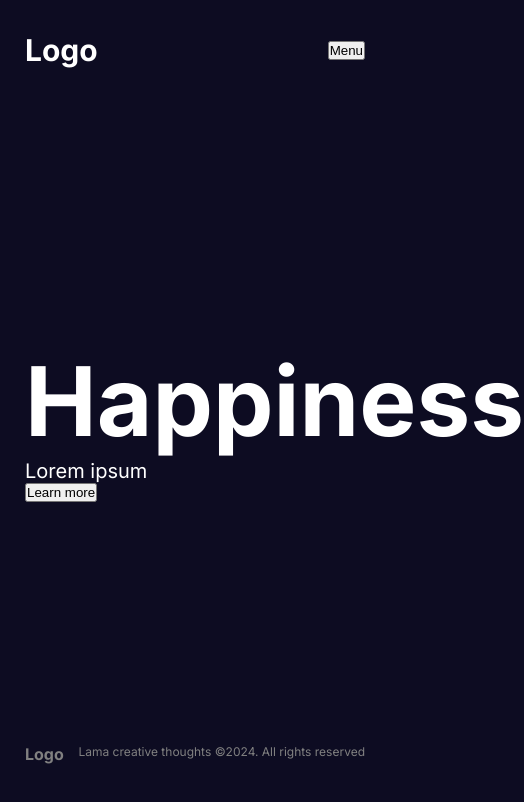
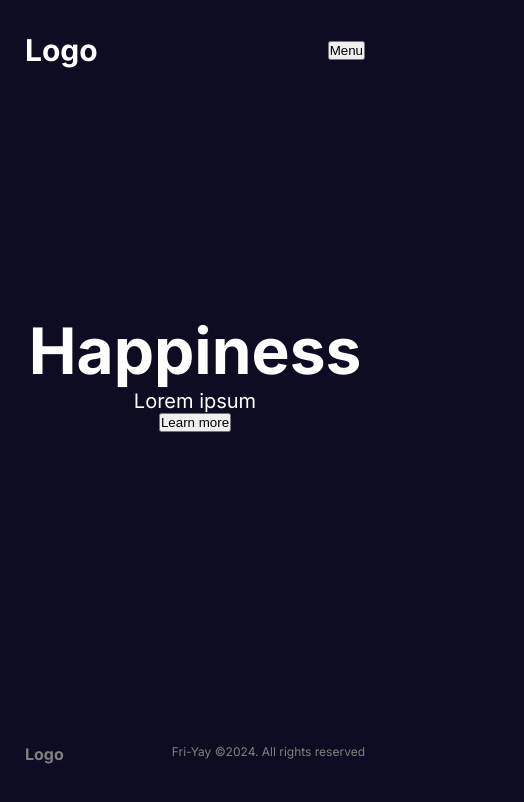
Before and after one commit to vmaineng/movie-night, a Next.js app in the folder front/: page / in a window 390 px wide. Shown: the top 802 px of the page, 524 px wide, since content can reach past the window. Built offline with nearby package versions, Linux system fonts and the light colour scheme; grey boxes are pictures that could not be loaded.

Commit message:
added in tvcard

```diff
--- /dev/null
+++ b/front/src/app/About.jsx
@@ -0,0 +1,9 @@
+import React from 'react'
+
+const About = () => {
+  return (
+    <div>About</div>
+  )
+}
+
+export default About
--- a/front/src/app/components/footer/Footer.jsx
+++ b/front/src/app/components/footer/Footer.jsx
@@ -6,7 +6,7 @@ const Footer = () => {
     <div className={styles.container}>
     <div className={styles.logo}> Logo</div>
     <div className={styles.text}>
-    Lama creative thoughts &copy;{new Date().getFullYear()}. All rights reserved
+    Fri-Yay &copy;{new Date().getFullYear()}. All rights reserved
     </div>
       </div>
   )
--- a/front/src/app/home.module.css
+++ b/front/src/app/home.module.css
@@ -1,4 +1,4 @@
-.container{
+.container {
   display: flex;
   gap: 100px;
 }
@@ -7,16 +7,16 @@
   font-size: 96px;
 }
 
-.desc{
+.desc {
   font-size: 20px;
 }
 
-.buttons{
+.buttons {
   display: flex;
   gap: 20px;
 }
 
-.button{
+.button {
   padding: 20px;
   min-width: 120px;
   cursor: pointer;
@@ -24,11 +24,32 @@ font-size: 20px;
   border-radius: 5px;
 }
 
-.textContainer{
+.textContainer {
   flex: 1;
 }
 
-.imageContainer{
+.imageContainer {
   flex: 1;
   position: relative;
 }
+
+@media (max-width: 1024px) {
+  .container {
+    flex-direction: column;
+    text-align: center;
+  }
+
+  .buttons {
+    justify-content: center;
+  }
+}
+
+@media (max-width: 768px) {
+  .title {
+    font-size: 64px;
+  }
+
+  .brands {
+    width: 100%;
+  }
+}
--- a/front/src/app/page.jsx
+++ b/front/src/app/page.jsx
@@ -1,13 +1,15 @@
 import React from "react";
 import Image from "next/image";
 import styles from "./home.module.css";
+import Navbar from "./components/navbar/Navbar";
+import Footer from "./components/footer/Footer";
 
 const Home = () => {
   return (
     <div className={styles.container}>
       <div className={styles.textContainer}>
         <h1 className={styles.title}> Happiness</h1>
-        <p className = {styles.desc}> Lorem ipsum</p>
+        <p className={styles.desc}> Lorem ipsum</p>
         <div className={styles.buttons}>
           <button>Learn more</button>
         </div>
@@ -16,6 +18,7 @@ const Home = () => {
         <Image src="/hero.png" alt="hero" fill className={styles.heroImg} />
       </div>
     </div>
+
   );
 };
 
--- /dev/null
+++ b/front/src/app/tvshows/tvshowCard.jsx
@@ -0,0 +1,19 @@
+import React from "react";
+import Image from "next/image";
+import styles from "./tvshowCard.module.css";
+
+const tvshowCard = () => {
+  return (
+    <div className={styles.container}>
+      <div className={styles.top}>
+        <div className={styles.imgContainer}>
+          <Image src="/tvshow.png" alt="tvshow" fill className={styles.img} />
+        </div>
+        <span className={styles.date}> date 1.1.24</span>
+      </div>
+      <div className={styles.bottom}></div>
+    </div>
+  );
+};
+
+export default tvshowCard;
```
Also changed, not shown: front/src/app/tvshows/tvshowCard.module.css (added), front/src/app/tvshows/tvshows.jsx (renamed from front/src/app/tvshows/page.jsx). Lines whose indentation alone changed are shown as unchanged.
